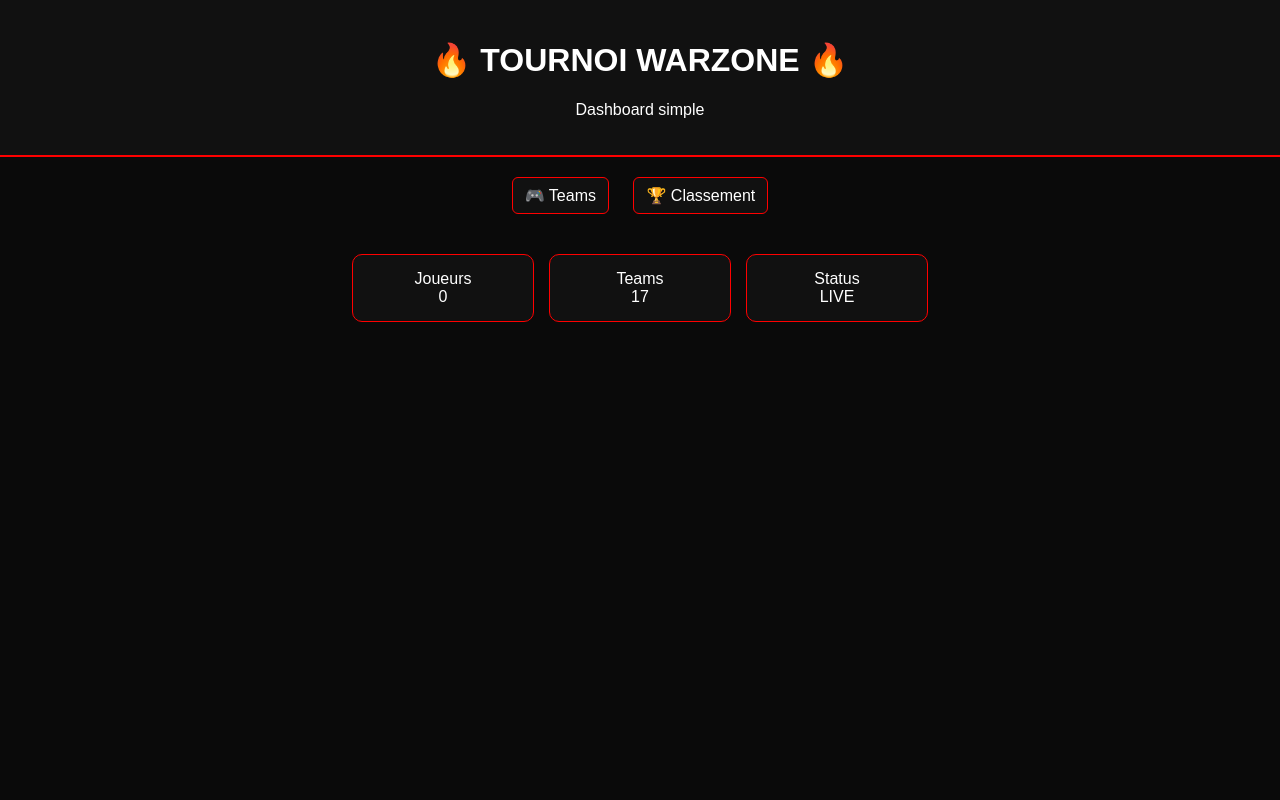
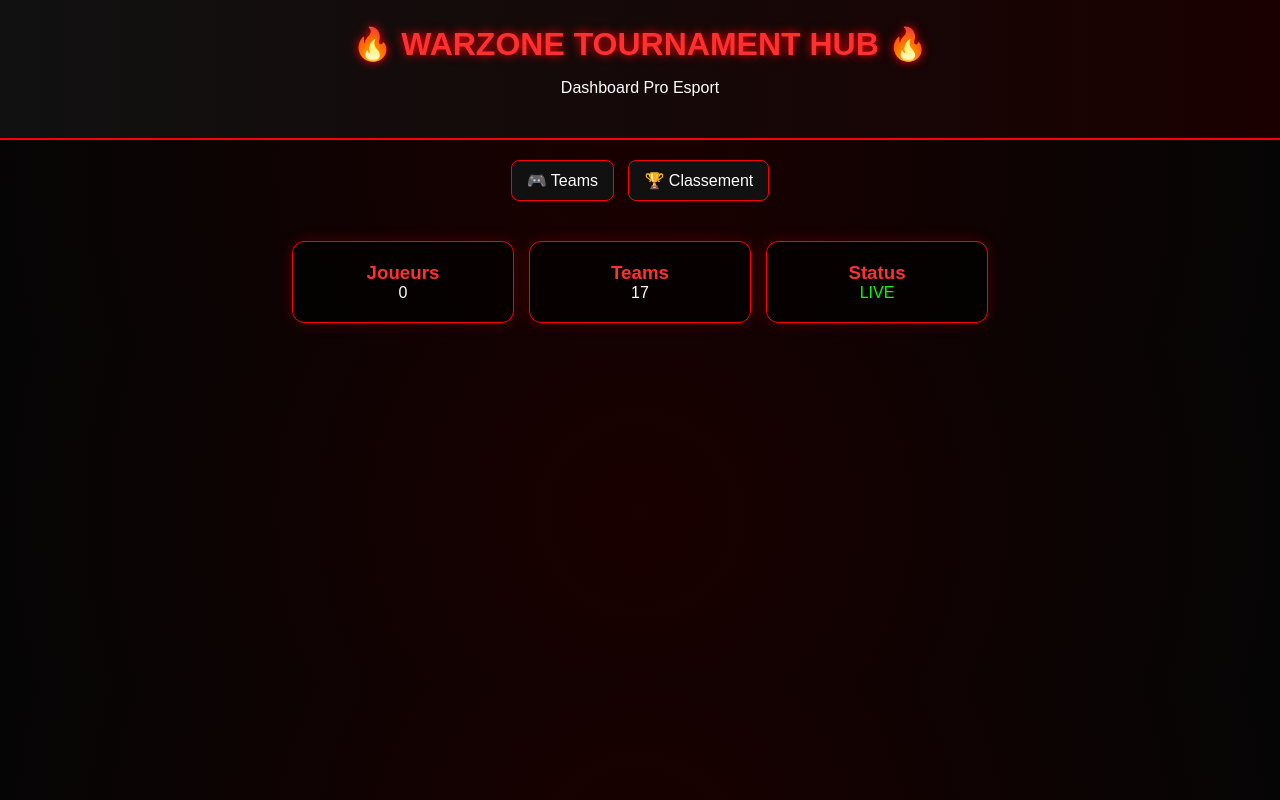
Before and after one commit to gallouchery03-ai/iron-xtozze-tournament, a plain HTML site: page index.html in a window 1280 px wide. Drawn offline with Linux system fonts and the light colour scheme.

Commit message:
Update tournament dashboard layout and styles

```diff
--- a/index.html
+++ b/index.html
@@ -2,68 +2,83 @@
 <html lang="fr">
 <head>
 <meta charset="UTF-8">
-<title>Tournoi Dashboard</title>
+<title>Tournoi Pro</title>
 
 <style>
 
 body{
 margin:0;
-background:#0a0a0a;
+background:radial-gradient(circle,#1a0000,#050505);
 color:white;
 font-family:Arial;
 }
 
 header{
-padding:20px;
+padding:25px;
 text-align:center;
+background:linear-gradient(90deg,#111,#1a0000);
+border-bottom:2px solid red;
+}
+
+header h1{
+margin:0;
+color:#ff3030;
+text-shadow:0 0 10px red;
+}
+
+.menu{
+text-align:center;
+padding:15px;
+}
+
+.menu a{
+color:white;
+text-decoration:none;
+padding:10px 15px;
+margin:5px;
 background:#111;
-border-bottom:2px solid red;
+border:1px solid red;
+border-radius:8px;
+display:inline-block;
+transition:0.2s;
+}
+
+.menu a:hover{
+background:red;
 }
 
 .cards{
 display:flex;
 justify-content:center;
 gap:15px;
+flex-wrap:wrap;
 padding:20px;
-flex-wrap:wrap;
 }
 
 .card{
-background:#111;
+background:rgba(0,0,0,0.7);
 border:1px solid red;
-padding:15px;
-border-radius:10px;
-min-width:150px;
+padding:20px;
+border-radius:12px;
+min-width:180px;
 text-align:center;
+box-shadow:0 0 15px rgba(255,0,0,0.2);
 }
 
-a{
-color:white;
-text-decoration:none;
-}
-
-.menu{
-text-align:center;
-margin:10px;
-}
-
-.menu a{
-margin:10px;
-padding:8px 12px;
-background:#111;
-border:1px solid red;
-border-radius:6px;
-display:inline-block;
+.card h3{
+color:#ff3030;
+margin:0;
 }
 
 </style>
+
 </head>
 
 <body>
 
 <header>
-<h1>🔥 TOURNOI WARZONE 🔥</h1>
-<p>Dashboard simple</p>
+<h1>🔥 WARZONE TOURNAMENT HUB 🔥</h1>
+<p>Dashboard Pro Esport</p>
 </header>
 
 <div class="menu">
@@ -74,27 +89,25 @@
 <div class="cards">
 
 <div class="card">
-Joueurs
+<h3>Joueurs</h3>
 <div id="players">0</div>
 </div>
 
 <div class="card">
-Teams
+<h3>Teams</h3>
 <div>17</div>
 </div>
 
 <div class="card">
-Status
-<div>LIVE</div>
+<h3>Status</h3>
+<div style="color:lime">LIVE</div>
 </div>
 
 </div>
 
 <script>
-
-let p = JSON.parse(localStorage.getItem("players")||"[]");
-document.getElementById("players").innerText = p.length;
-
+let p=JSON.parse(localStorage.getItem("players")||"[]");
+document.getElementById("players").innerText=p.length;
 </script>
 
 </body>
```
